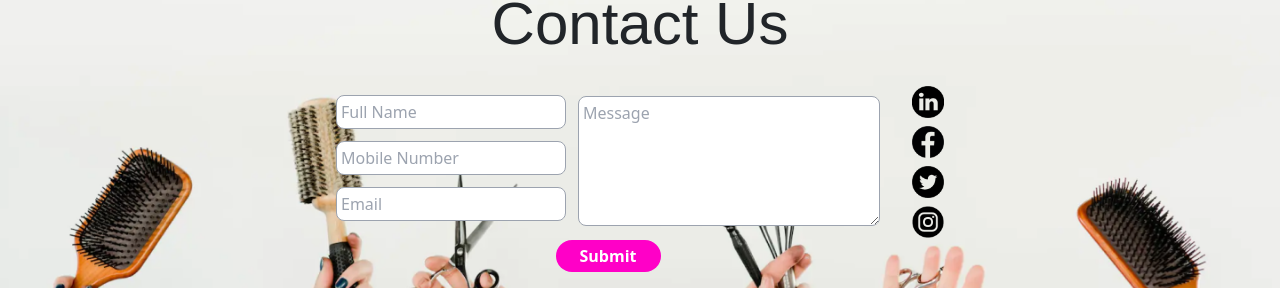
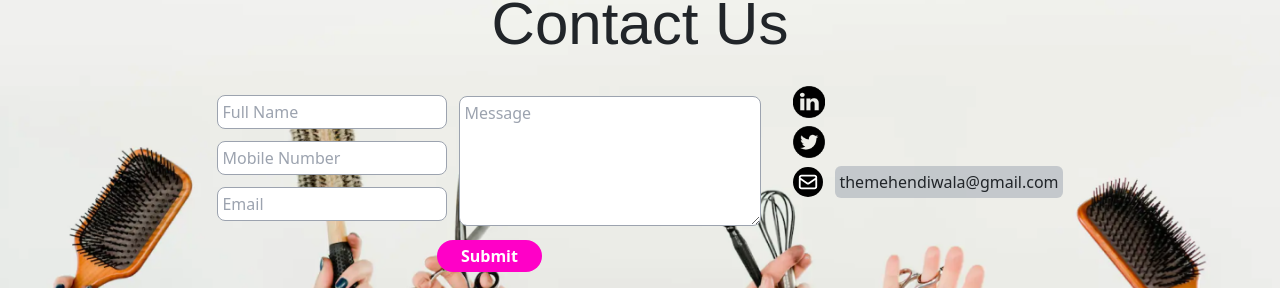
Before and after one commit to pulkitkhatter/MehendiWallah, a React (Create React App) app in the folder mehendi-wallah/: page / in a window 1280 px wide. Shown: the part 2781-3069 px from the top of the page. Built offline with nearby package versions, Linux system fonts and the light colour scheme.

Commit message:
pushing commit

```diff
--- a/mehendi-wallah/src/components/Contact.js
+++ b/mehendi-wallah/src/components/Contact.js
@@ -4,6 +4,7 @@ import linkedIn from "../images/linkedIn.png";
 import facebook from "../images/facebook.png";
 import twitter from "../images/twitter.png";
 import insta from "../images/insta.png";
+import { HiOutlineMail } from "react-icons/hi";
 
 const Contact = () => {
   return (
@@ -54,10 +55,53 @@ const Contact = () => {
             </button>
           </form>
           <section className="flex space-x-4 mt-4 md:flex-col md:space-x-0 md:space-y-2">
-            <img src={linkedIn} alt="linked in logo" className="w-10 md:w-8" />
-            <img src={facebook} alt="linked in logo" className="w-10 md:w-8" />
-            <img src={twitter} alt="linked in logo" className="w-10 md:w-8" />
-            <img src={insta} alt="linked in logo" className="w-10 md:w-8" />
+            <button className="active:scale-105 w-fit transition transform duration-150">
+              <a
+                href="https://www.linkedin.com/in/mehendi-wala-a99542264/"
+                target={"_blank"}
+              >
+                <img
+                  src={linkedIn}
+                  alt="linked in logo"
+                  className="w-10 md:w-8 "
+                />
+              </a>
+            </button>
+            {/* <button className="active:scale-105 transition transform duration-150">
+              <a href="#" target={"_blank"}>
+                <img
+                  src={facebook}
+                  alt="linked in logo"
+                  className="w-10 md:w-8 "
+                />
+              </a>
+            </button> */}
+            <button className="active:scale-105 w-fit transition transform duration-150">
+              <a href="https://twitter.com/TheMehndiWala" target={"_blank"}>
+                <img
+                  src={twitter}
+                  alt="linked in logo"
+                  className="w-10 md:w-8 "
+                />
+              </a>
+            </button>
+            {/* <button className="active:scale-105 w-fit transition transform duration-150">
+              <a href="#" target={"_blank"}>
+                <img
+                  src={insta}
+                  alt="linked in logo"
+                  className="w-10 md:w-8 "
+                />
+              </a>
+            </button> */}
+            <button className="flex space-x-3 items-center">
+              <span>
+                <HiOutlineMail className="text-white bg-black text-3xl p-1 rounded-full" />
+              </span>
+              <span className="bg-gray-400 p-1 rounded-md bg-opacity-50">
+                themehendiwala@gmail.com
+              </span>
+            </button>
           </section>
         </div>
       </main>
```
